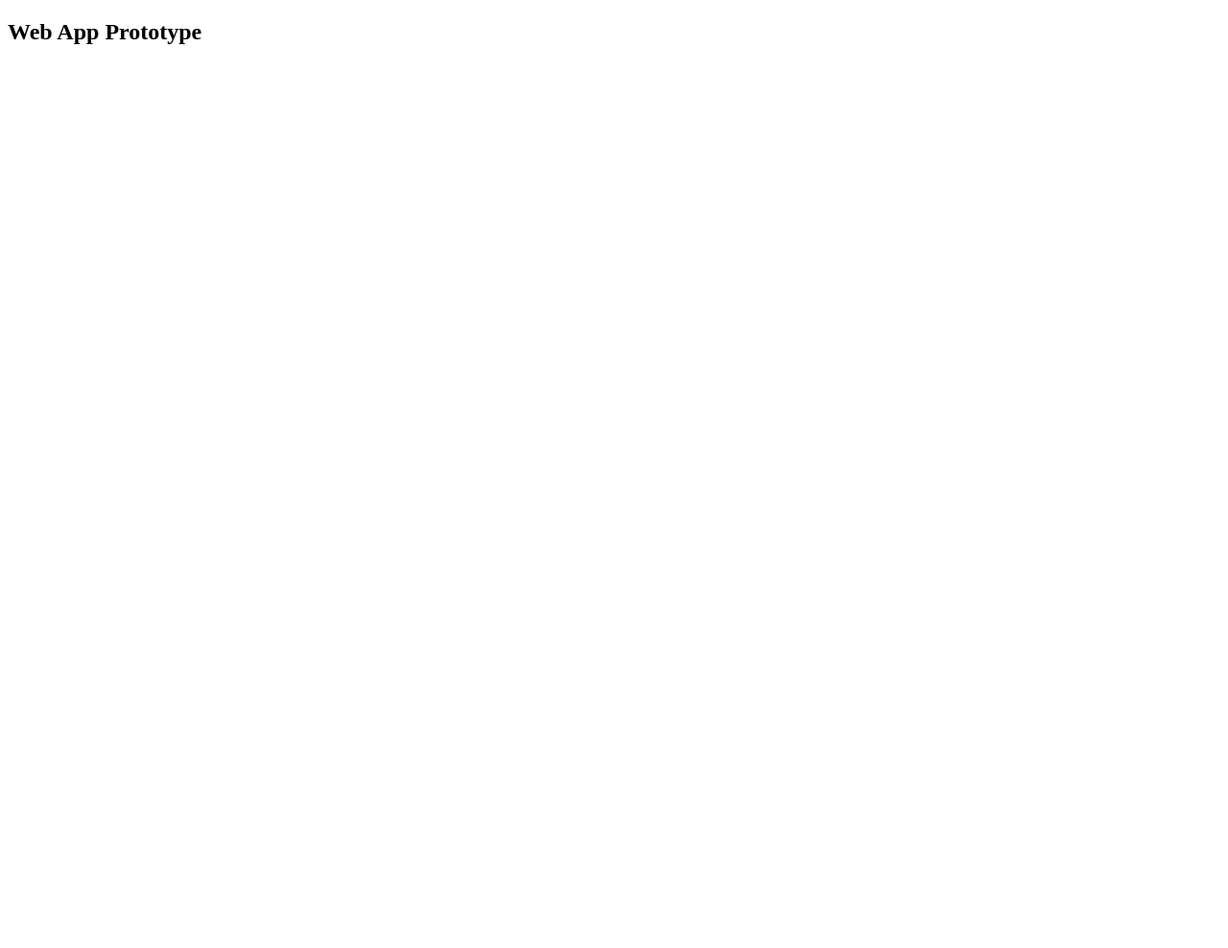
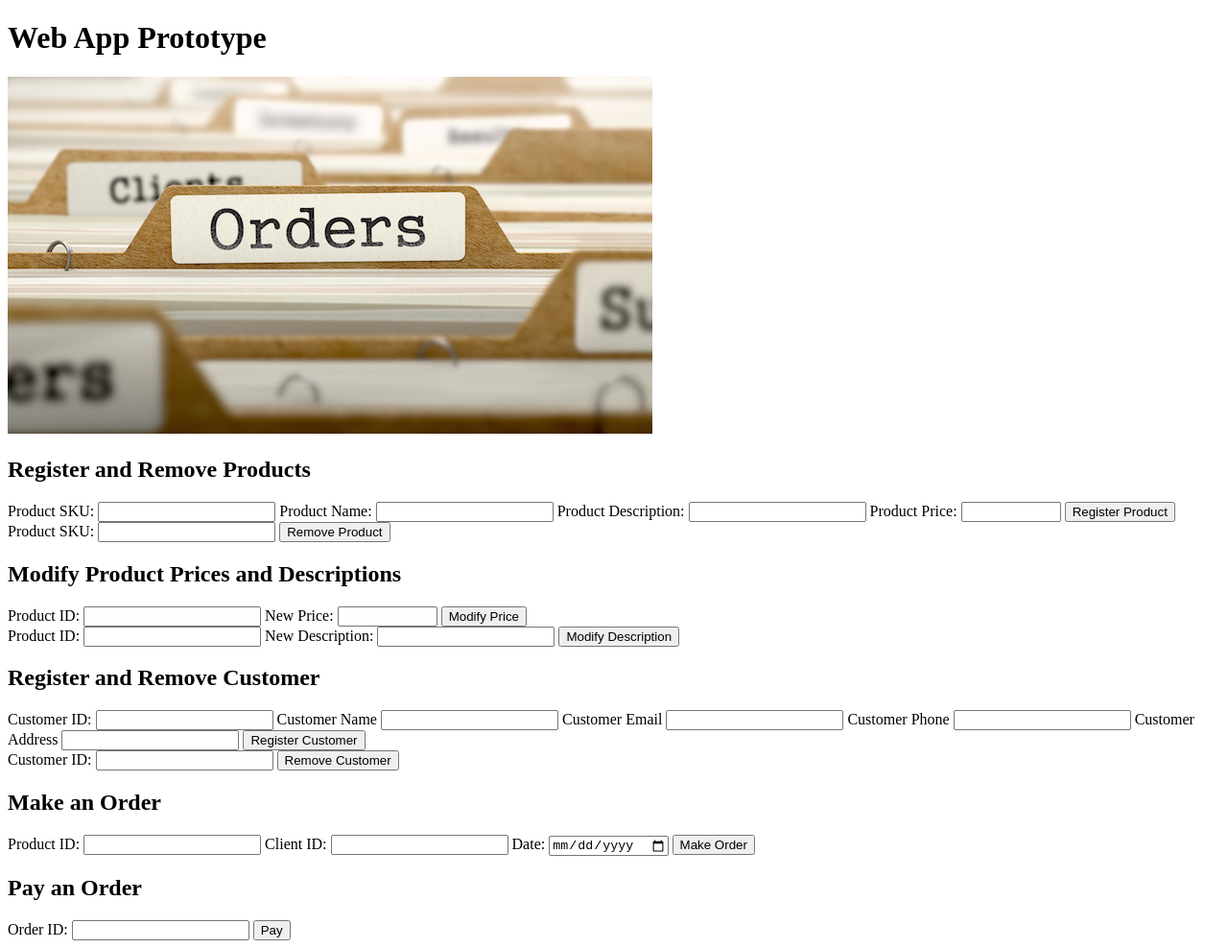
Before and after one commit to thomastabs/SQL-Database, a plain HTML site: page Project 3/web/index.HTML in a window 1280 px wide. Shown: the whole page at 96% size. Before the commit the page ends 800 px from the top, so only its background shows below. Drawn offline with Linux system fonts and the light colour scheme.

Commit message:
inicio da web app

```diff
--- a/Project 3/populate/contains.csv
+++ b/Project 3/populate/contains.csv
@@ -14,3 +14,8 @@
 9,10000009,2
 10,10000010,1
 10,10000008,2
+11,10000010,1
+12,10000001,2
+13,10000007,2
+14,10000004,5
+15,10000005,4
--- a/Project 3/populate/customers.csv
+++ b/Project 3/populate/customers.csv
@@ -6,5 +6,5 @@
 6,Ashley,ashley1234@gmail.com,918410660,Rua Manuel da SIlva Carolino 2460-197 Alcobaça
 7,Thomas,thomas1234@gmail.com,921324777,Rua Helena Tavares 2725-059 Mem Martins
 8,Will,will1234@gmail.com,911222111,Rua Fernando Peyroteo 2725-079 Algueirão-Mem Martins
-9,Tyler,tyler1234@gmail.com,920988756,Praceta Diogo de Silves 8 2710-725 Sintra
+9,Tyler,tyler1234@gmail.com,920988756,Praceta Diogo de Silves 2710-725 Sintra
 10,Drake,drake1234@gmail.com,965888232,Avenida Raul Solnado 2710-204 Sintra
--- a/Project 3/web/index.HTML
+++ b/Project 3/web/index.HTML
@@ -1,7 +1,88 @@
 <!DOCTYPE html>
 <html>
+<head>
+  <title>Web App Prototype</title>
+</head>
 <body>
-<h2>Web App Prototype</h2>
+  <h1>Web App Prototype</h1>
+  <img src="orders-post.jpg" alt="OLX">
+
+  <h2>Register and Remove Products</h2>
+  <form action="/register_product" method="post">
+    <label for="product_sku">Product SKU:</label>
+    <input type="text" id="product_sku" name="product_name" required>
+    <label for="product_name">Product Name:</label>
+    <input type="text" id="product_name" name="product_name" required>
+    <label for="product_description">Product Description:</label>
+    <input type="text" id="product_description" name="product_description" required>
+    <label for="product_price">Product Price:</label>
+    <input type="number" id="product_price" name="product_price" min="0" max="10000" step="0.01" required>
+    <input type="submit" value="Register Product">
+  </form>
+
+  <form action="/remove_product" method="post">
+    <label for="product_id">Product SKU:</label>
+    <input type="text" id="product_id" name="product_id" required>
+    <input type="submit" value="Remove Product">
+  </form>
+
+
+  <h2>Modify Product Prices and Descriptions</h2>
+  <form action="/modify_product_price" method="post">
+    <label for="product_id_price">Product ID:</label>
+    <input type="text" id="product_id_price" name="product_id_price" required>
+    <label for="new_price">New Price:</label>
+    <input type="number" id="new_price" name="new_price" min="0" max="10000" step="0.10" required>
+    <input type="submit" value="Modify Price">
+  </form>
+
+  <form action="/modify_product_description" method="post">
+    <label for="product_id_description">Product ID:</label>
+    <input type="text" id="product_id_description" name="product_id_description" required>
+    <label for="new_description">New Description:</label>
+    <input type="text" id="new_description" name="new_description" required>
+    <input type="submit" value="Modify Description">
+  </form>
+
+
+  <h2>Register and Remove Customer</h2>
+  <form action="/register_customer" method="post">
+    <label for="customer_register_id">Customer ID:</label>
+    <input type="text" id="customer_register_id" name="customer_register_id" required>
+    <label for="client_register_name">Customer Name</label>
+    <input type="text" id="client_register_name" name="client_register_name" required>
+    <label for="client_register_email">Customer Email</label>
+    <input type="email" id="client_register_email" name="client_register_email" required>
+    <label for="client_register_phone">Customer Phone</label>
+    <input type="tel" id="client_register_phone" name="client_register_phone" pattern="[0-9]{9}" required>
+    <label for="client_register_address">Customer Address</label>
+    <input type="text" id="client_register_address" name="client_register_address" required>
+    <input type="submit" value="Register Customer">
+  </form>
+
+  <form action="/remove_client" method="post">
+    <label for="customer_id">Customer ID:</label>
+    <input type="text" id="customer_id" name="customer_id" required>
+    <input type="submit" value="Remove Customer">
+  </form>
+
+  <h2>Make an Order</h2>
+  <form action="/make_order" method="post">
+    <label for="product_id_order">Product ID:</label>
+    <input type="text" id="product_id_order" name="product_id_order" required>
+    <label for="client_id_order">Client ID:</label>
+    <input type="text" id="client_id_order" name="client_id_order" required>
+    <label for="date">Date:</label>
+    <input type="date" id="date" name="date" required>
+    <input type="submit" value="Make Order">
+  </form>
+
+  <h2>Pay an Order</h2>
+  <form action="/simulate_payment" method="post">
+    <label for="order_id">Order ID:</label>
+    <input type="text" id="order_id" name="order_id" required>
+    <input type="submit" value="Pay">
+  </form>
 
 </body>
 </html>
```
Also changed, not shown: Project 3/web/orders-post.jpg (added), 1 other file.
